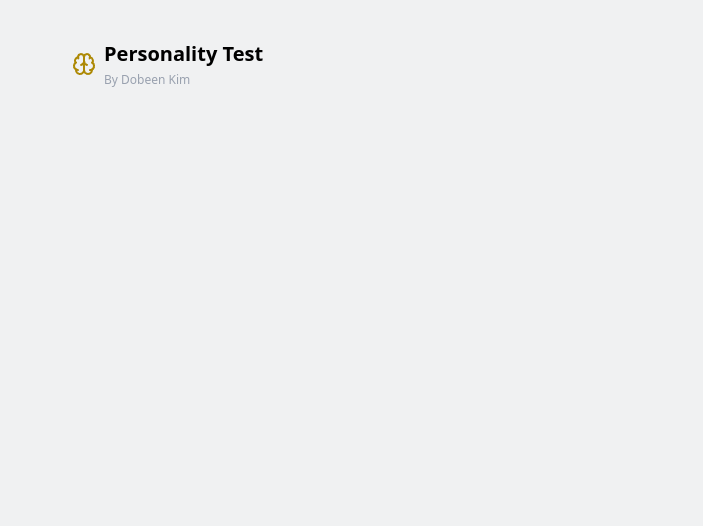
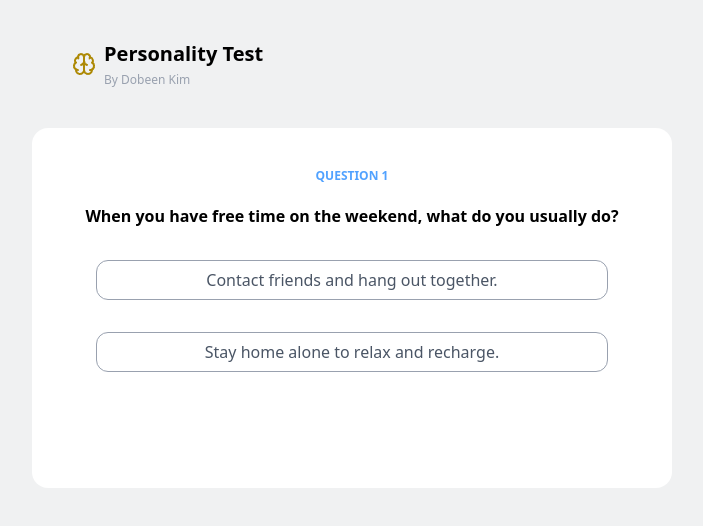
Before and after one commit to janetli82-ui/Automated-Testing-MBTI-test, a Next.js app: page / in a window 1280 px wide. Shown: the top 526 px of the page, without its empty margins (288-991 px from the left). Built offline with nearby package versions, Linux system fonts and the light colour scheme.

Commit message:
adding QA component

```diff
--- a/src/app/page.tsx
+++ b/src/app/page.tsx
@@ -1,9 +1,22 @@
-import Header from "@/components/Header";
+'use client'
+
+import { useState } from "react";
+import QA from "@/components/QA";
+
 
 export default function Home() {
+  const [currentNumber, setCurrentNumber] = useState(0)
+
+  const handleSelectClick = () => {
+    setCurrentNumber(prev => prev + 1)
+  }
+
+  const buttonClick = () => {
+    setCurrentNumber(prev => prev - 1)
+  }
   return (
     <main>
-
+      <QA currentNumber={currentNumber} selectAnswer={handleSelectClick}  onPrev={buttonClick}/>
     </main>
   );
 }
--- /dev/null
+++ b/src/components/QA/index.tsx
@@ -0,0 +1,40 @@
+import { mbtiQuestions } from "../../data/data";
+
+
+type QAProp = {
+  currentNumber: number;
+  selectAnswer: (type:string) => void;
+  onPrev?: () => void;
+};
+
+const QA = ({ currentNumber, selectAnswer, onPrev }: QAProp) => {
+  return (
+    <>
+      {currentNumber < mbtiQuestions.length && (
+        <div className="bg-white rounded-2xl md:max-w-2xl md:h-90 items-center p-10">
+          <p className="text-blue-400 font-bold text-xs text-center">
+            QUESTION {currentNumber + 1}
+          </p>
+          <div className="flex flex-col mt-5 gap-8 items-center relative">
+            <h2 className="text-black font-bold text-base">
+              {mbtiQuestions[currentNumber].question}
+            </h2>
+            {mbtiQuestions[currentNumber].options.map((answer, index) => (
+              <button
+                key={index}
+                onClick={() => selectAnswer(answer.type)}
+                className="border rounded-xl border-gray-400 md:h-10 md:w-lg cursor-pointer text-gray-600 text-center leading-8.25"
+              >
+                {answer.text}
+              </button>
+            ))}
+            {currentNumber > 0 && <button onClick={onPrev} className="cursor-pointer md:absolute md:left-6 md:top-50 border bg-amber-400 rounded-xl w-20">Previous</button>}
+          </div>
+
+        </div>
+      )}
+    </>
+  );
+};
+
+export default QA;
```
Also changed, not shown: 1 other file (tests, documents, lock files or other folders).
